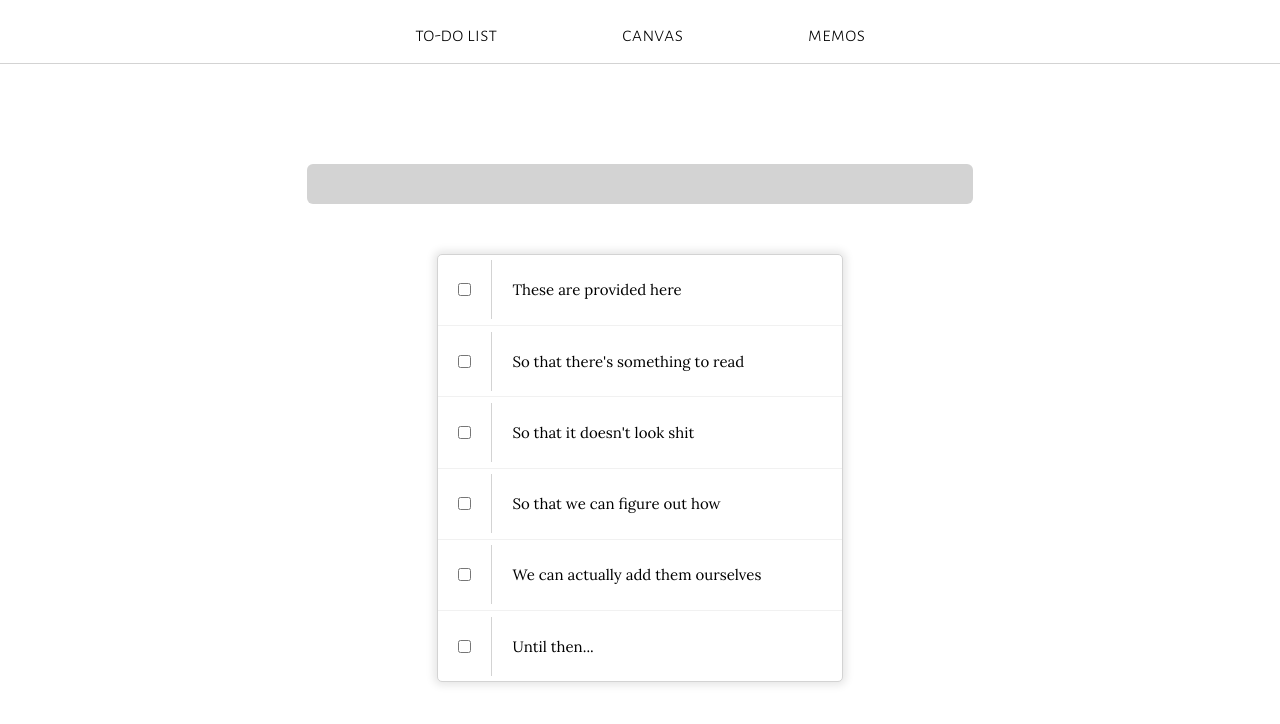
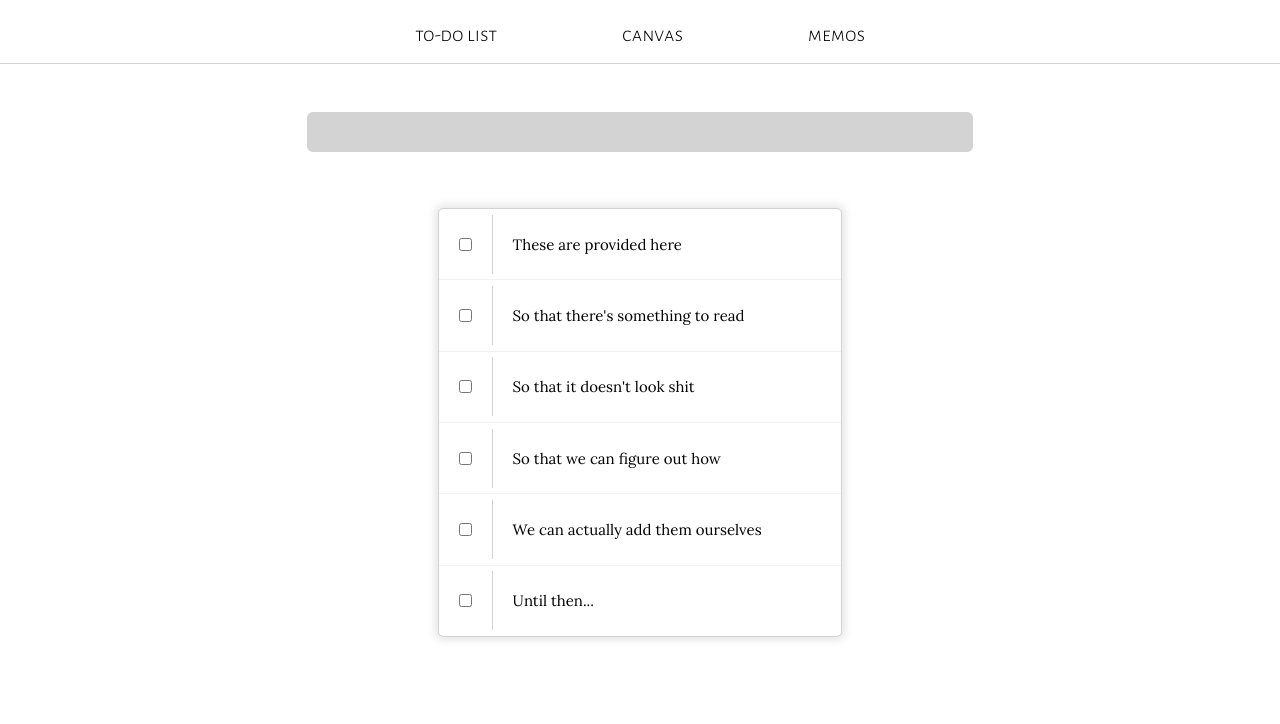
Before and after one commit to ryan-holder/the-unproductivity-app, a React (Create React App) app: page /todos in a window 1280 px wide. Shown: the top 724 px of the page. Built offline with nearby package versions, Linux system fonts and the light colour scheme; what mic-recorder-to-mp3 would draw is missing.

Commit message:
updating styles

```diff
--- a/src/components/Canvas.js
+++ b/src/components/Canvas.js
@@ -3,9 +3,14 @@ import { bindActionCreators } from "redux";
 import { connect } from "react-redux";
 import * as actionCreators from "../actions/actionCreators";
 
+// size and colour inputs rendering way too many times on input change
+// set a flag to only fire rendering when mouse is up?
+
 function mapStateToProps(state) {
 	return {
+		todos: state.todos,
 		canvas: state.canvas,
+		memos: state.memos,
 	};
 }
 
@@ -32,7 +37,8 @@ class Canvas extends React.Component {
 		this.ctx = this.canvas.getContext("2d");
 		this.canvas.width = this.ctx.canvas.clientWidth;
 		this.canvas.height = this.ctx.canvas.clientHeight;
-		/*this.ctx.strokeStyle = this.props.canvas.hex;*/
+		this.ctx.lineJoin = "round";
+		this.ctx.lineCap = "round";
 	}
 
 	componentDidUpdate() {
@@ -44,8 +50,6 @@ class Canvas extends React.Component {
 		e.persist();
 		if (!this.isDrawing) return; // cancels if mouse is not down
 		this.ctx.lineWidth = this.props.canvas.size;
-		this.ctx.lineJoin = "round";
-		this.ctx.lineCap = "round";
 		this.ctx.strokeStyle = this.props.canvas.hue
 			? `hsl(${this.hue}, 100%, 50%)`
 			: this.colourRef.current.value;
@@ -58,26 +62,20 @@ class Canvas extends React.Component {
 	}
 
 	render() {
-		console.log("rendering");
+		console.log("rendering"); // remove this before build
 		return (
 			<div className="canvas-landing">
 				<div className="canvas-inputs">
-					<form action="">
-						<label htmlFor="size">Size</label>
 					<input
 						ref={this.sizeRef}
 						type="range"
 						name="size"
 						min="1"
 						max="200"
-							// onInput triggers too many renders
 						onInput={() => {
 							this.props.changeSize(this.sizeRef.current.value);
 						}}
 					/>
-					</form>
-					<form action="">
-						<label htmlFor="colour">Colour</label>
 					<input
 						ref={this.colourRef}
 						type="color"
@@ -88,9 +86,8 @@ class Canvas extends React.Component {
 							this.props.changeColour(this.colourRef.current.value);
 						}}
 					/>
-					</form>
 					<button onClick={() => this.props.changeHue(!this.props.canvas.hue)}>
-						Go wild
+						🎉🎉🎉
 					</button>
 				</div>
 				<canvas
--- a/src/components/Memos.js
+++ b/src/components/Memos.js
@@ -10,6 +10,7 @@ import * as actionCreators from "../actions/actionCreators";
 function mapStateToProps(state) {
 	return {
 		todos: state.todos,
+		canvas: state.canvas,
 		memos: state.memos,
 	};
 }
@@ -36,8 +37,9 @@ class Memos extends React.Component {
 	}
 
 	startRecording = () => {
-		// could use permissions.query instead, but limited support on IE...
-		if (this.props.memos.isBlocked) {
+		if (this.props.memos.recording) return; // stops recording bug when spamming play
+		if (this.props.memos.blocked) {
+			// could use permissions.query instead, but limited support on IE...
 			alert(
 				"You need to give permission for us to use the microphone and then reload the page"
 			);
@@ -51,7 +53,7 @@ class Memos extends React.Component {
 
 	stopRecording = () => {
 		//this prevents empty audio files from loading when stopRecording is clicked
-		if (!this.props.memos.isRecording) return;
+		if (!this.props.memos.recording) return;
 		mp3Recorder
 			.stop()
 			.getMp3()
@@ -68,16 +70,16 @@ class Memos extends React.Component {
 
 	render() {
 		return (
-			<div className="memos">
+			<div className="memos-landing">
 				<div className="button-container">
 					<button
-						className={this.props.memos.isRecording ? "play-active" : ""}
+						className={this.props.memos.recording ? "play-active" : ""}
 						onClick={this.startRecording}
 					>
 						&#x25b6;
 					</button>
 					<button
-						className={this.props.memos.isRecording ? "stop-active" : ""}
+						className={this.props.memos.recording ? "stop-active" : ""}
 						onClick={this.stopRecording}
 					>
 						&#9632;
--- a/src/components/Todos.js
+++ b/src/components/Todos.js
@@ -3,9 +3,12 @@ import { bindActionCreators } from "redux";
 import { connect } from "react-redux";
 import * as actionCreators from "../actions/actionCreators";
 
+// when deleting checked item, the below item will take on checked style but not status
+
 function mapStateToProps(state) {
 	return {
 		todos: state.todos,
+		canvas: state.canvas,
 		memos: state.memos,
 	};
 }
@@ -19,41 +22,40 @@ class Todos extends React.Component {
 		super();
 		this.inputRef = React.createRef();
 		this.todoRef = React.createRef();
-		this.handleSubmit = this.handleSubmit.bind(this);
-		/*this.addCheck = this.addCheck.bind(this);*/
 	}
 
-	handleSubmit(e) {
+	handleSubmit = (e) => {
 		e.preventDefault();
-		const index = this.props.todos.length + 1;
+		const index = this.props.todos.length;
 		const todo = this.inputRef.current.value;
 		const checked = false;
 		this.props.addTodo(index, todo, checked);
 		e.target.reset();
-	}
+	};
 
-	/*lastChecked;
-
-	addCheck(e, index) {
-		e.persist();
-		let inBetween = false;
-		// only fire if shiftkey down and checked is true
-		if (e.shiftKey && e.target.checked) {
-			// looping over each checkbox to check if 'inBetween'
-			this.props.todos.forEach((checkbox) => {
-				if (
-					checkbox === this.props.todos[index] ||
-					checkbox === this.lastChecked
-				) {
-					inBetween = !inBetween;
+	renderTodos = (todo, index) => {
+		return (
+			<div
+				className={
+					this.props.todos[index].checked ? "item item-active" : "item"
 				}
-				if (inBetween) {
-					console.log(inBetween);
-				}
-			});
-		}
-		this.lastChecked = this.props.todos[index];
-	}*/
+				key={index}
+				index={index}
+				ref={this.todoRef}
+			>
+				<input
+					type="checkbox"
+					onClick={(e) => {
+						this.props.toggleTodo(this.props.todos[index].index); // this makes toggling todos work when items have been deleted
+					}}
+				/>
+				<p>{todo.content}</p>
+				<button index={index} onClick={() => this.props.removeTodo(index)}>
+					&times;
+				</button>
+			</div>
+		);
+	};
 
 	render() {
 		return (
@@ -62,26 +64,11 @@ class Todos extends React.Component {
 					<input ref={this.inputRef} type="text" />
 					<input type="submit" className="add-todo-button" />
 				</form>
-				<div className="todos">
-					{this.props.todos.map((todo, index) => (
-						<div className="item" key={index} index={index} ref={this.todoRef}>
-							<input
-								type="checkbox"
-								onClick={(e) => {
-									/*this.addCheck(e, index);*/
-									this.props.toggleTodo(index);
-								}}
-							/>
-							<p>{todo.content}</p>
-							<button
-								index={index}
-								onClick={() => this.props.removeTodo(index)}
-							>
-								x
-							</button>
-						</div>
-					))}
-				</div>
+				{this.props.todos.length === 0 ? (
+					<p className="no-todos">You have nothing to-do</p>
+				) : (
+					<div className="todos">{this.props.todos.map(this.renderTodos)}</div>
+				)}
 			</div>
 		);
 	}
--- a/src/reducers/memos.js
+++ b/src/reducers/memos.js
@@ -1,9 +1,9 @@
 function memos(state = [], action) {
 	switch (action.type) {
 		case "IS_BLOCKED":
-			return Object.assign({}, state, { isBlocked: action.status });
+			return Object.assign({}, state, { blocked: action.status });
 		case "IS_RECORDING":
-			return Object.assign({}, state, { isRecording: action.status });
+			return Object.assign({}, state, { recording: action.status });
 		case "SAVE_MEMO":
 			return {
 				...state,
--- a/src/reducers/todos.js
+++ b/src/reducers/todos.js
@@ -12,9 +12,7 @@ function todos(state = [], action) {
 			];
 		case "TOGGLE_TODO":
 			return state.map((todo) =>
-				todo.index === action.index + 1
-					? { ...todo, checked: !todo.checked }
-					: todo
+				todo.index === action.index ? { ...todo, checked: !todo.checked } : todo
 			);
 		default:
 			return state;
--- a/src/store.js
+++ b/src/store.js
@@ -3,15 +3,15 @@ import rootReducer from "./reducers/rootReducer";
 
 const initialState = {
 	todos: [
-		{ index: 1, content: "These are provided here", checked: false },
-		{ index: 2, content: "So that there's something to read", checked: false },
-		{ index: 3, content: "So that it doesn't look shit", checked: false },
-		{ index: 4, content: "So that we can figure out how", checked: false },
-		{ index: 5, content: "We can actually add them ourselves", checked: false },
-		{ index: 6, content: "Until then...", checked: false },
+		{ index: 0, content: "These are provided here", checked: false },
+		{ index: 1, content: "So that there's something to read", checked: false },
+		{ index: 2, content: "So that it doesn't look shit", checked: false },
+		{ index: 3, content: "So that we can figure out how", checked: false },
+		{ index: 4, content: "We can actually add them ourselves", checked: false },
+		{ index: 5, content: "Until then...", checked: false },
 	],
 	canvas: { size: 60, hex: "#BADA55", hue: false },
-	memos: { isBlocked: false, isRecording: false, recordings: [] },
+	memos: { blocked: false, recording: false, recordings: [] },
 };
 
 const store = createStore(
--- a/src/styles/style.css
+++ b/src/styles/style.css
@@ -1,3 +1,5 @@
+/* IMPORTS, RESETS AND DEFAULTS */
+
 @import url("https://fonts.googleapis.com/css2?family=Alegreya+Sans+SC:wght@300&display=swap");
 @import url("https://fonts.googleapis.com/css2?family=Lora&display=swap");
 
@@ -39,6 +41,12 @@ audio {
 audio,
 button:focus {
 	outline: none;
+}
+
+p {
+	font-family: "Lora", serif;
+	font-size: 15px;
+	font-weight: 400;
 }
 
 button:hover {
@@ -113,9 +121,8 @@ button:hover {
 	flex-direction: column;
 	align-items: center;
 	justify-content: center;
-	height: 100vh;
-	width: 100vw;
-	margin-top: 3em;
+	height: auto;
+	width: 100%;
 	background: white;
 }
 
@@ -138,12 +145,17 @@ input[type="submit"] {
 
 .todos {
 	background: white;
+	min-width: 25em;
 	max-width: 100em;
-	margin: 50px auto;
+	margin: 3.5em auto;
 	background: white;
 	border-radius: 5px;
 	box-shadow: 0 0em 0.5em 0.2em rgba(0, 0, 0, 0.1);
 	border: 1px solid lightgrey;
+}
+
+.add-todo {
+	margin-top: 7em;
 }
 
 .item {
@@ -156,7 +168,7 @@ input[type="submit"] {
 	border-bottom: 0;
 }
 
-input:checked + p {
+.item-active p {
 	background: #f9f9f9;
 	text-decoration: line-through;
 }
@@ -165,15 +177,16 @@ input[type="checkbox"] {
 	margin: 20px;
 }
 
-p {
+.todos p {
 	margin: 0;
 	padding: 20px;
 	transition: background 0.2s;
 	flex: 1;
-	font-family: "Lora", serif;
-	font-size: 15px;
-	font-weight: 400;
 	border-left: 1px solid lightgrey;
+}
+
+.no-todos {
+	margin-top: 3.5em;
 }
 
 /* CANVAS PAGE */
@@ -181,17 +194,17 @@ p {
 .canvas-landing {
 	display: flex;
 	flex-direction: column;
-	justify-content: center;
+	justify-content: flex-start;
 	align-items: center;
 	height: 100vh;
-	margin-top: 3em;
 	background: white;
 }
 
 .canvas {
-	height: 35em;
-	width: 60em;
-	margin-top: 2em;
+	height: 75%;
+	width: 85%;
+	margin-top: 1em;
+	margin-bottom: 1em;
 	border: 1px solid lightgrey;
 }
 
@@ -199,29 +212,29 @@ p {
 	display: flex;
 	flex-direction: row;
 	align-items: center;
-	justify-content: space-around;
-	width: 30em;
-}
-
-.canvas-inputs form {
-	display: flex;
-	flex-direction: row;
-	align-items: center;
+	justify-content: space-between;
+	margin-top: 5em;
+	width: 60%;
 }
 
 .canvas-inputs input {
+	width: 7em;
 	margin: 1em;
+}
+
+.canvas-inputs button {
+	width: 7em;
+	height: 2.5em;
 }
 
 /* MEMOS PAGE */
 
-.memos {
+.memos-landing {
 	display: flex;
 	flex-direction: column;
 	justify-content: flex-start;
 	align-items: center;
 	height: 100vh;
-	margin-top: 8.5em;
 	background: white;
 }
 
@@ -229,6 +242,7 @@ p {
 	display: flex;
 	flex-direction: row;
 	justify-content: space-around;
+	margin-top: 7em;
 	width: 9em;
 }
 
@@ -262,7 +276,7 @@ p {
 	background: lightgrey;
 }
 
-.memos button {
+.memos-landing button {
 	width: 4.5em;
 }
 
```
Lines whose indentation alone changed are shown as unchanged.
